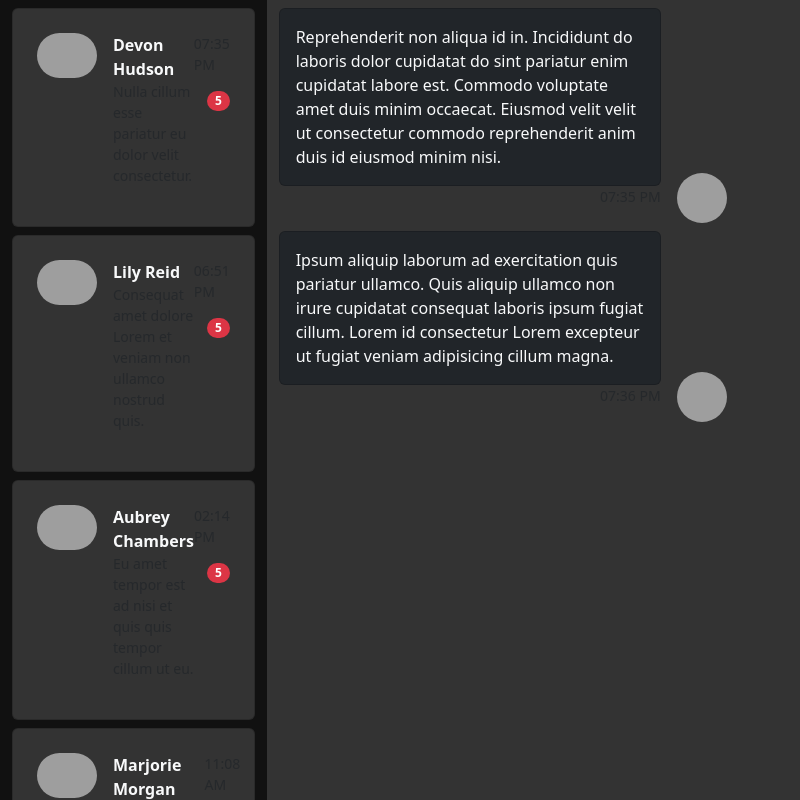
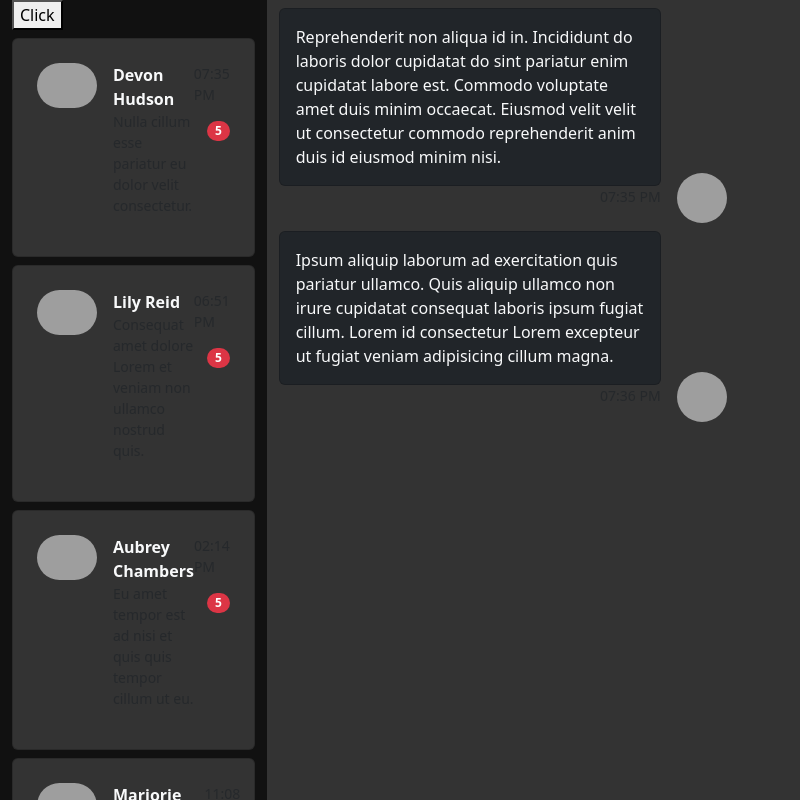
Before and after one commit to BrenRuizH/electron-chat-app, an Electron app: page index.html in a window 800 px wide. Drawn offline with nearby package versions, Linux system fonts and the light colour scheme; no server answers; grey boxes are pictures that could not be loaded.

Commit message:
Comunicar proceso de renderizado con el proceso principal

```diff
--- a/index.html
+++ b/index.html
@@ -9,6 +9,7 @@
 <body>
     <div class="row">
         <div class="col-4" id="left">
+            <button onclick="sendMsg()"> Click</button>
             <ul class="contact list-unstyled mb-0 mt-2">
                 <!-- <li class="p-2 card mt-2">
                     <div class="card-body">
@@ -158,6 +159,7 @@
                 </div>
             </form>
         </div>
+
     </div>
 
     <script>
@@ -167,6 +169,11 @@
             alert("Message from server");
             console.log(arg);
         });
+
+
+        function sendMsg() {
+            ipcRenderer.send('data-from-web', 'data from web');
+        }
 
         function createContacts () {
             var contacts = [
--- a/index.js
+++ b/index.js
@@ -16,6 +16,10 @@ function createWindow() {
         console.log('did-finish-load');
         win.webContents.send('data-from-server', { 'key':'value' });
     });
+
+    ipcMain.on('data-from-web', (event, data) => {
+        console.log("msg from web", data);
+    });
 }
 
 app.whenReady().then(createWindow);
```
